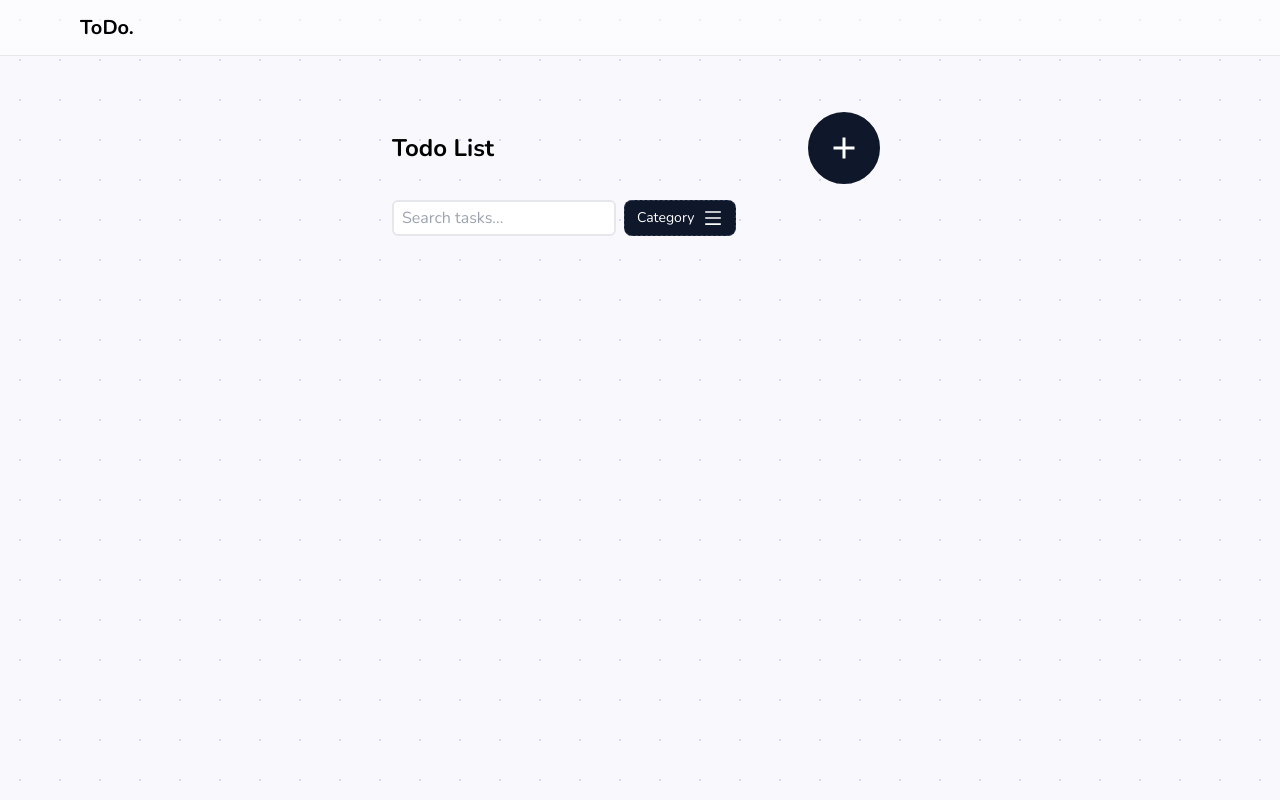
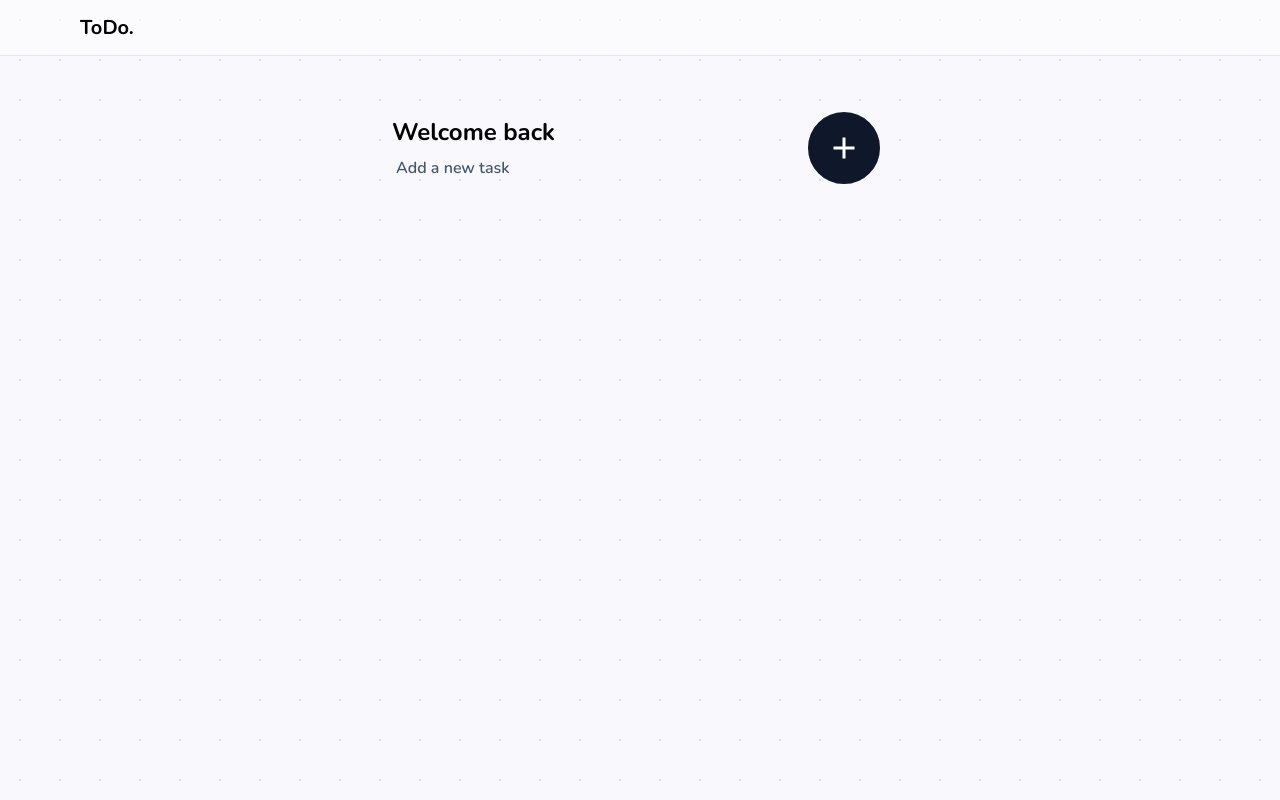
Before and after one commit to idrissi-hamza/todo-test, a Next.js app: page / in a window 1280 px wide. Built offline with nearby package versions, Linux system fonts and the light colour scheme.

Commit message:
fix style +update readme

```diff
--- a/app/components/Button.tsx
+++ b/app/components/Button.tsx
@@ -29,8 +29,8 @@ const Button = ({
   const buttonClasses = `
   flex items-center justify-center transition
   ${small ? 'py-1 px-3 gap-2 text-sm' : 'py-2 px-4 font-semibold border-2 w-full gap-4'}
-  ${ghost ? 'text-slate-900 hover:bg-gray-200/60' : 'text-white bg-slate-900 hover:opacity-90'}
-  ${outline ? 'bg-gray-50 hover:bg-gray-200/60 text-slate-900 border border-slate-700 border-dashed' : 'border-slate-900'}
+  ${ghost ? 'text-slate-900 hover:bg-gray-200/60' : 'text-white  hover:opacity-90 bg-slate-900'}
+  ${outline ? 'bg-gray-50 hover:bg-gray-200/60 text-slate-900  border border-slate-700 border-dashed' : 'border-slate-900'}
   ${rounded ? 'rounded-full aspect-square' : 'rounded-lg'}
   disabled:opacity-70 disabled:cursor-not-allowed
 `;
--- a/app/components/CategoriesMenu.tsx
+++ b/app/components/CategoriesMenu.tsx
@@ -5,25 +5,6 @@ import { AiOutlineMenu } from 'react-icons/ai';
 
 import Button from './Button';
 import { categories } from '../lib/data';
-
-
-// [
-//   {
-//     label: 'Work',
-//     value: 'work',
-//     icon: MdWorkOutline,
-//   },
-//   {
-//     label: 'Personal',
-//     value: 'personal',
-//     icon: MdPersonOutline,
-//   },
-//   {
-//     label: 'Shopping',
-//     value: 'shopping',
-//     icon: MdOutlineShoppingCart,
-//   },
-// ];
 
 interface CategoryFilterProps {
   onCategoryChange: (category: string) => void;
@@ -43,7 +24,7 @@ const CategoriesMenu = ({ onCategoryChange, selectedCategory }: CategoryFilterPr
 
   return (
     <>
-      <Button label='Category' Icon={getSelectedCategoryIcon(selectedCategory)} small outline onClick={toggleOpen} />
+      <Button label='Category' Icon={getSelectedCategoryIcon(selectedCategory)} small outline ghost onClick={toggleOpen} />
       <div className="relative ">
         {isOpen ? (
           <div className="absolute rounded-xl shadow-md bg-white overflow-hidden right-0 top-12 text-sm ">
--- a/app/components/TodoList.tsx
+++ b/app/components/TodoList.tsx
@@ -67,11 +67,14 @@ const TodoList = () => {
   return (
     <>
       <div className='flex items-center justify-between  pt-6 pb-4 pl-10'>
-        <h1 className="text-2xl font-bold ">Todo List</h1>
+        <div>
+          <h1 className="text-2xl font-bold ">Welcome back</h1>
+          {tasks.length === 0 && !isLoading ? <p className='text-lgd font-semibold text-slate-600 pl-1 mt-2'>Add a new task</p> : null}
+        </div>
         {!isLoading ? <AddTaskButton /> : null}
       </div>
       <div className='mb-4 px-10 flex justify-start gap-2'>
-        {!isLoading ? <>
+        {!isLoading && tasks.length ? <>
           <SearchTask value={searchQuery} onChange={handleSearchChange} />
           <CategoriesMenu onCategoryChange={handleCategoryChange} selectedCategory={selectedCategory} />
         </> : null}
```
Also changed, not shown: 1 other file (tests, documents, lock files or other folders).
